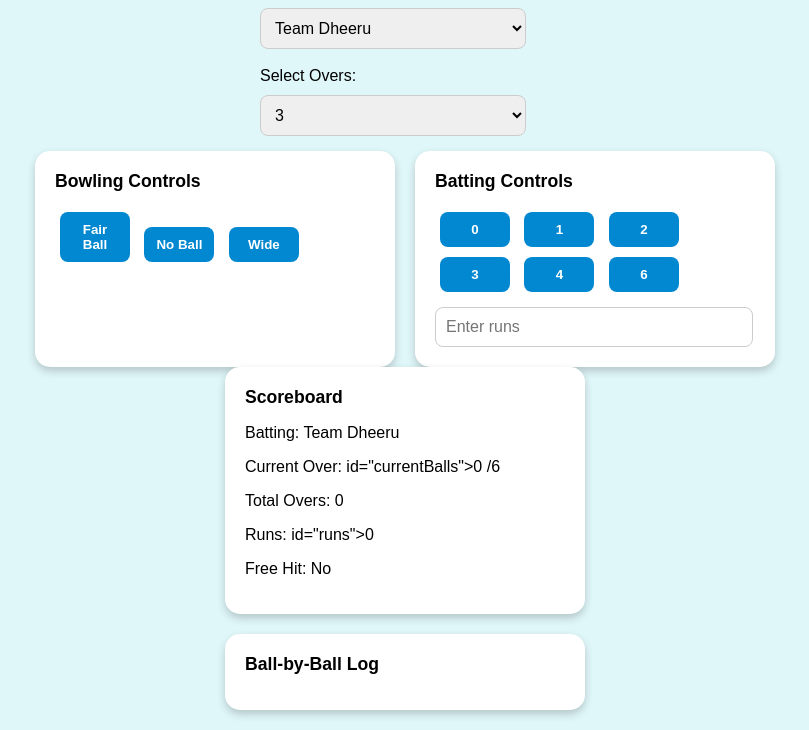
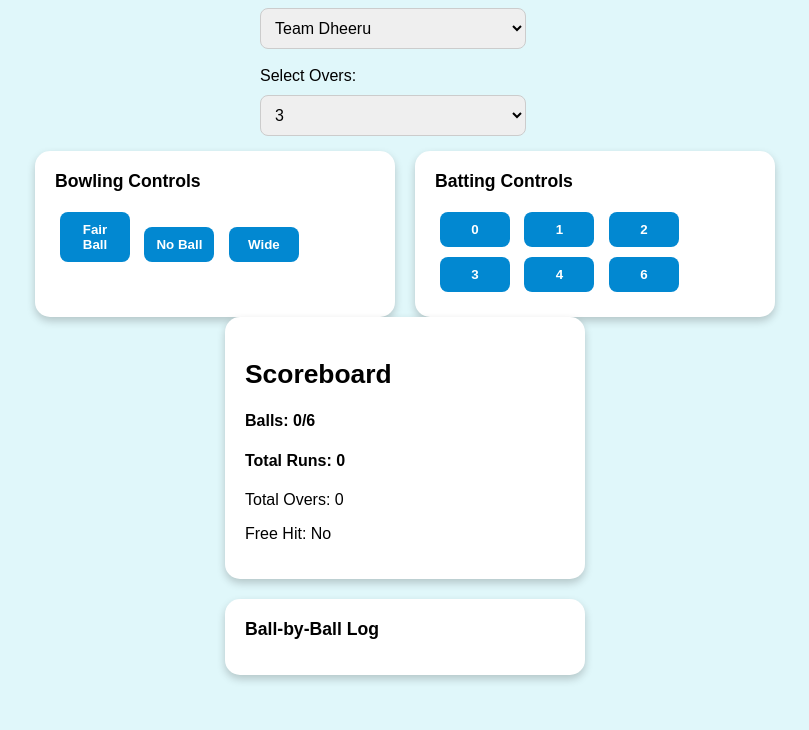
Before and after one commit to Kuldeep0101/cricket-app, a plain HTML site: page index.html in a window 1280 px wide. Shown: the part 103-833 px from the top of the page, without its empty margins (235-1044 px from the left). After the commit the page ends 800 px from the top, so only its background shows below. Drawn offline with Linux system fonts and the light colour scheme.

Commit message:
Update index.html

```diff
--- a/index.html
+++ b/index.html
@@ -115,16 +115,14 @@
       <button onclick="addRuns(4)">3</button>
       <button onclick="addRuns(5)">4</button>
       <button onclick="addRuns(6)">6</button>
-      <input type="number" id="manualRun" placeholder="Enter runs" onkeyup="manualEntry(event)" />
     </div>
   </div>
 
   <div class="scoreboard">
-    <div class="section-title">Scoreboard</div>
-    <p>Batting: <span id="battingDisplay">Team Dheeru</span></p>
-    <p>Current Over: <span <h2> id="currentBalls">0 </h2></span>/6</p>
+    <div class="section-title"><h2>Scoreboard</h2></div>
+    <p> <h4>Balls: <span id="currentBalls">0</span>/6 </h4></p>
+    <p><h4>Total Runs: <span id="runs">0</span></h4></p>
     <p>Total Overs: <span id="totalOvers">0</span></p>
-    <p>Runs: <span <h2> id="runs">0 </h2></span></p>
     <p>Free Hit: <span id="freeHit">No</span></p>
   </div>
 
```
